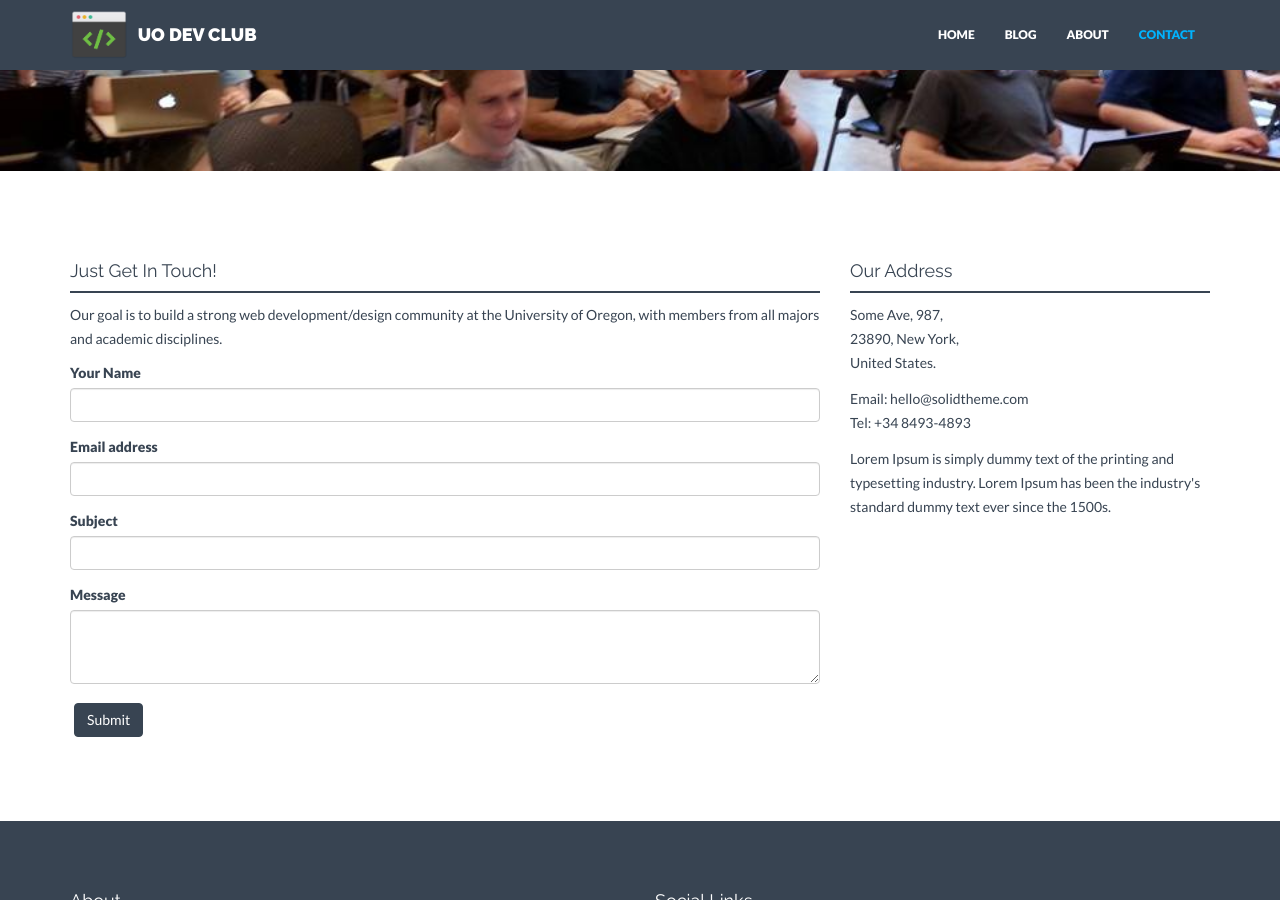
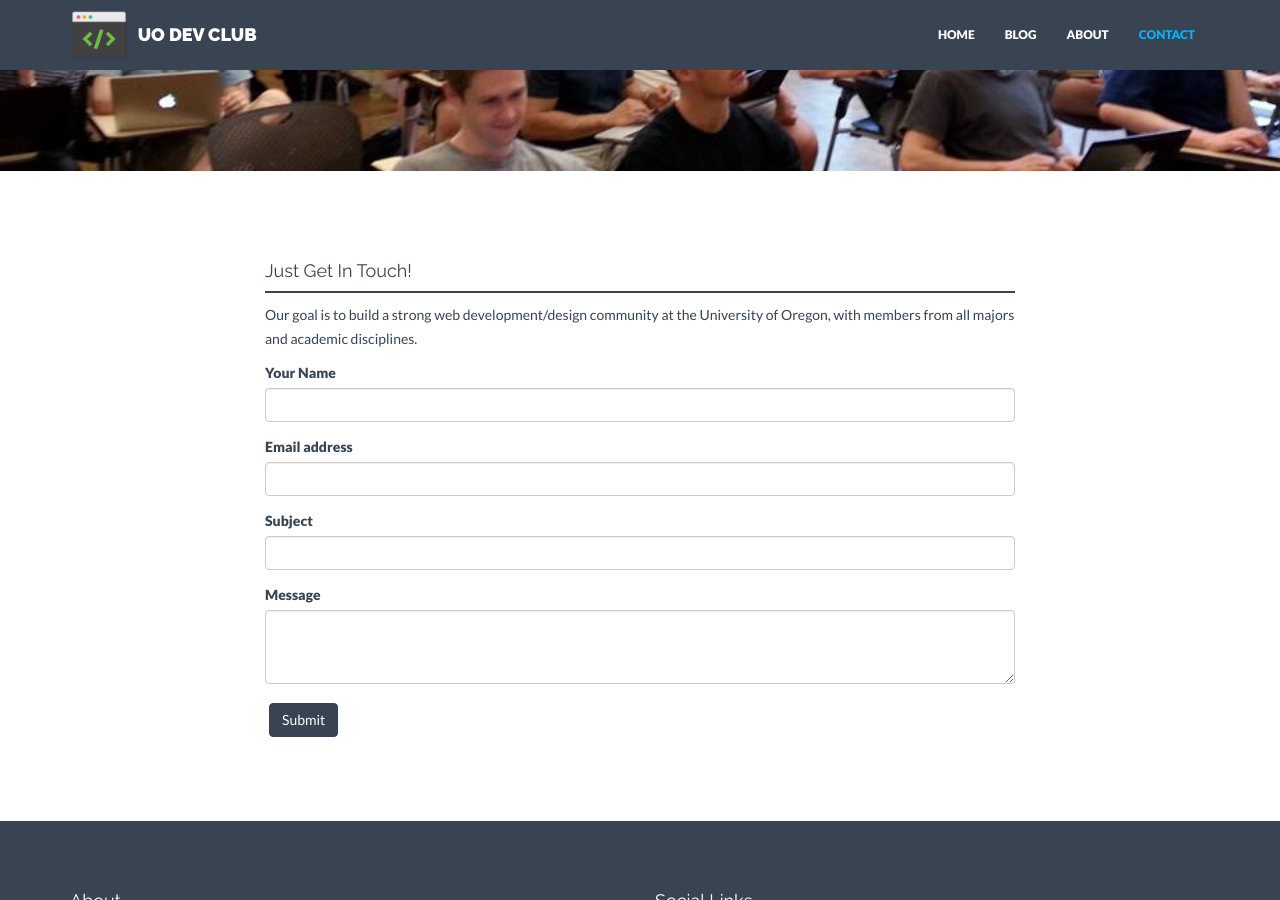
Before and after one commit to uodevclub/uodevclub.github.io, a Jekyll site: the page built from contact.html, in a window 1280 px wide and 900 px high, scrolled down 395 px. Built offline with Jekyll 4.4.1, drawn with Linux system fonts in a browser that asks for light colours; nearby versions of some CDN libraries.

Commit message:
branding rev

```diff
--- a/about.html
+++ b/about.html
@@ -11,7 +11,7 @@
         </div>
         <div class="col-lg-6">
             <h4>More About Our club</h4>
-            <p>We love web tech! Our meetings are every thursay in Deshutes 100. Odd weeks we usually do a tutorial or host a guest speaker and on even weeks we do tech inverview practice.</p>
+            <p>We love to build stuff! Our meetings are every thursay in Deshutes 100. Odd weeks we usually do a tutorial or host a guest speaker and on even weeks we do tech inverview practice.</p>
             <p>
             <b>upcomming meetings</b>:
             <ul>
--- a/contact.html
+++ b/contact.html
@@ -8,7 +8,7 @@
 
 <div class="container mtb">
     <div class="row">
-        <div class="col-lg-8">
+        <div class="col-lg-8 col-lg-offset-2">
             <h4>Just Get In Touch!</h4>
             <div class="hline"></div>
                 <p>{{ site.about }}</p>
@@ -32,20 +32,5 @@
                   <button type="submit" class="btn btn-theme">Submit</button>
                 </form>
         </div><! --/col-lg-8 -->
-
-        <div class="col-lg-4">
-            <h4>Our Address</h4>
-            <div class="hline"></div>
-                <p>
-                    {% for line in site.address.first.lines %}
-                        {{ line }} <br>
-                    {% endfor %}
-                </p>
-                <p>
-                    Email: {{ site.email }}<br/>
-                    Tel: {{ site.tel }}
-                </p>
-                <p>Lorem Ipsum is simply dummy text of the printing and typesetting industry. Lorem Ipsum has been the industry's standard dummy text ever since the 1500s.</p>
-        </div>
     </div><! --/row -->
 </div><! --/container -->
--- a/index.html
+++ b/index.html
@@ -33,7 +33,7 @@
 <br><br>
     <h2>Recent facebook posts</h2>
     <br>
-    <div class="col-lg-offset-3 col-md-6 col-sm-6">
+    <div class="col-sm-offset-3 col-md-6 col-sm-6">
         <div id="fb-root"></div><script>(function(d, s, id) {  var js, fjs = d.getElementsByTagName(s)[0];  if (d.getElementById(id)) return;  js = d.createElement(s); js.id = id;  js.src = "//connect.facebook.net/en_US/sdk.js#xfbml=1&version=v2.3";  fjs.parentNode.insertBefore(js, fjs);}(document, 'script', 'facebook-jssdk'));</script><div class="fb-post" data-href="https://www.facebook.com/uodevclub/posts/1158863024127756" data-width="500"><div class="fb-xfbml-parse-ignore"><blockquote cite="https://www.facebook.com/uodevclub/posts/1158863024127756"><p>need an api for you next app asap? Get one up and running in less than 30 seconds: https://github.com/typicode/json-server</p>Posted by <a href="https://www.facebook.com/uodevclub">UO Dev Club</a> on&nbsp;<a href="https://www.facebook.com/uodevclub/posts/1158863024127756">Sunday, August 23, 2015</a></blockquote></div></div>
     </div>
 </div>
```
